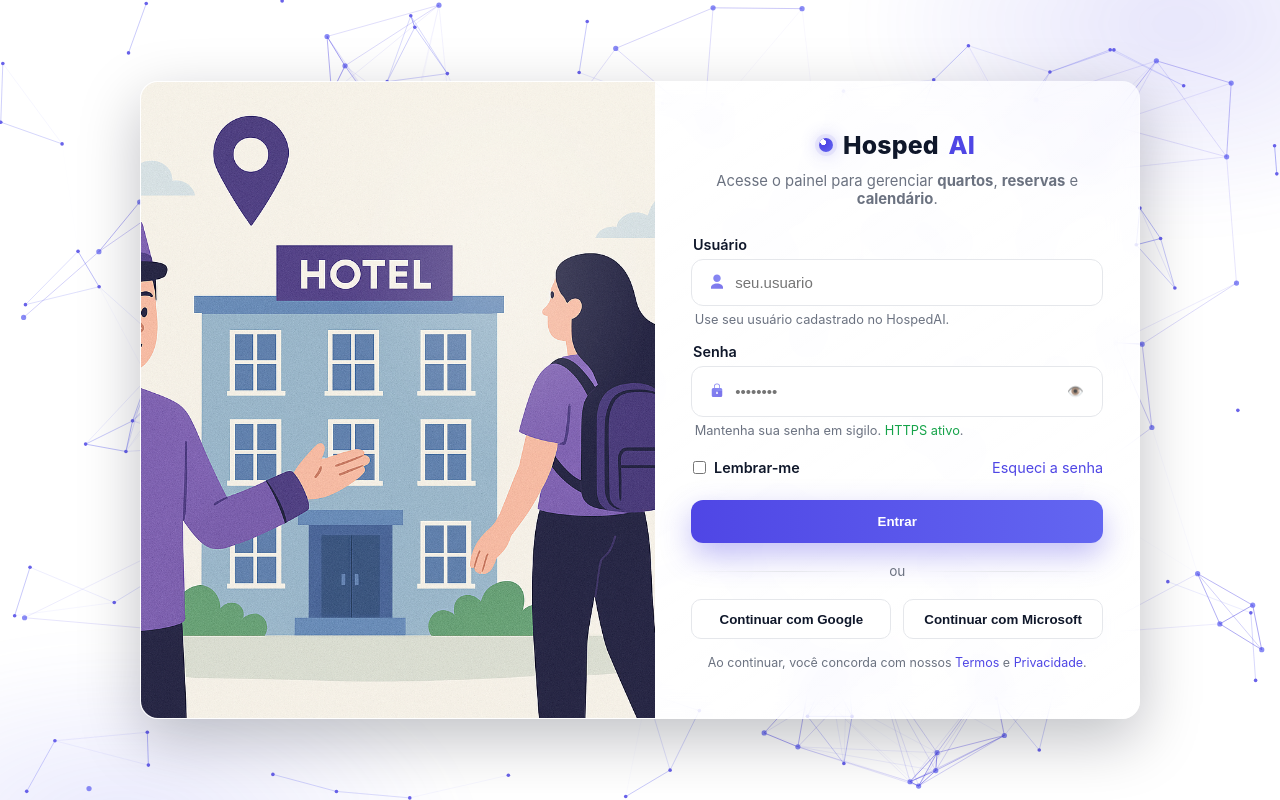
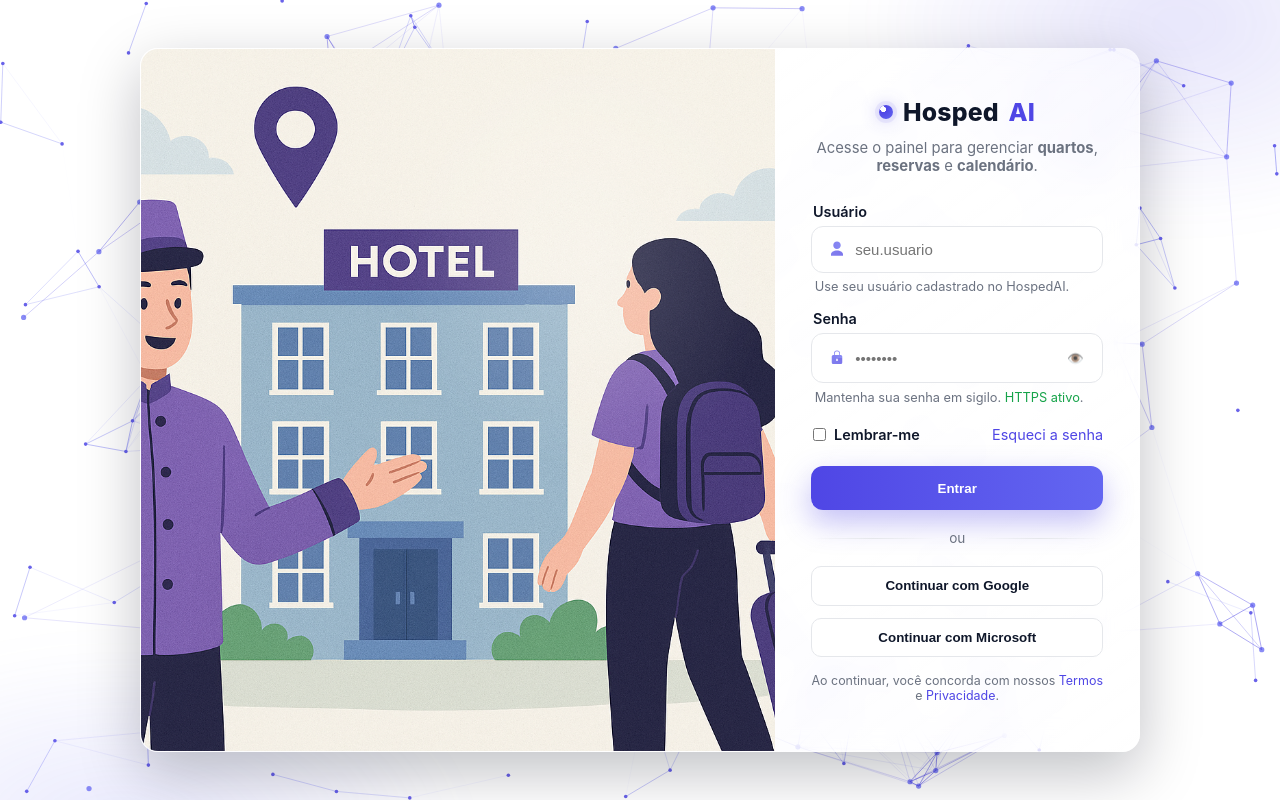
Before and after one commit to ViegasCode/hospedAI, a Django app: page / in a window 1280 px wide. Run offline with Django 5.2, Linux system fonts and the light colour scheme.

Commit message:
Update sideimage loginscreen.

```diff
--- a/users/templates/users/login.html
+++ b/users/templates/users/login.html
@@ -53,7 +53,7 @@
     }
 
     .side{
-      flex:1.25;
+      flex:2.20;
       background: url("{% static 'login/img/login.png' %}") center/cover no-repeat;
       position:relative;
       isolation:isolate;
```
